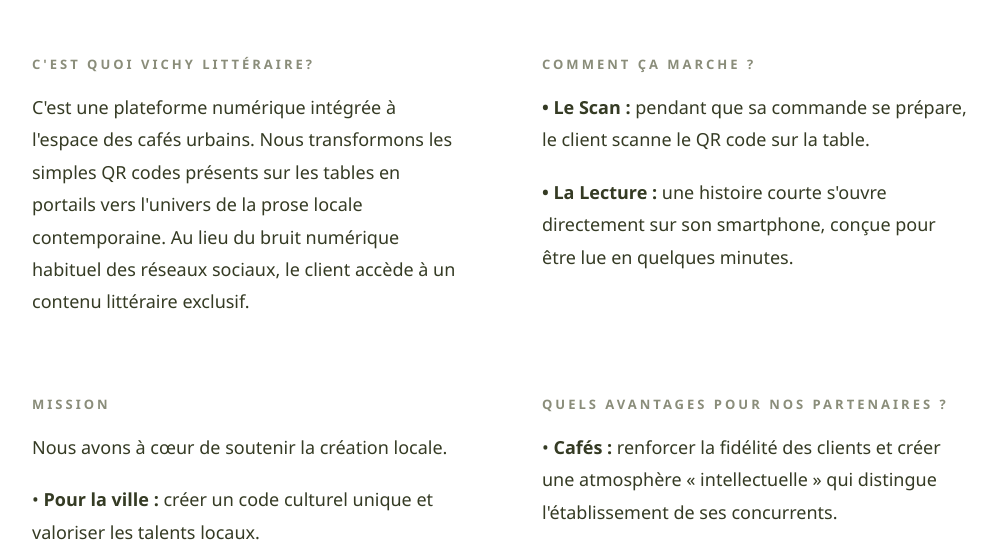
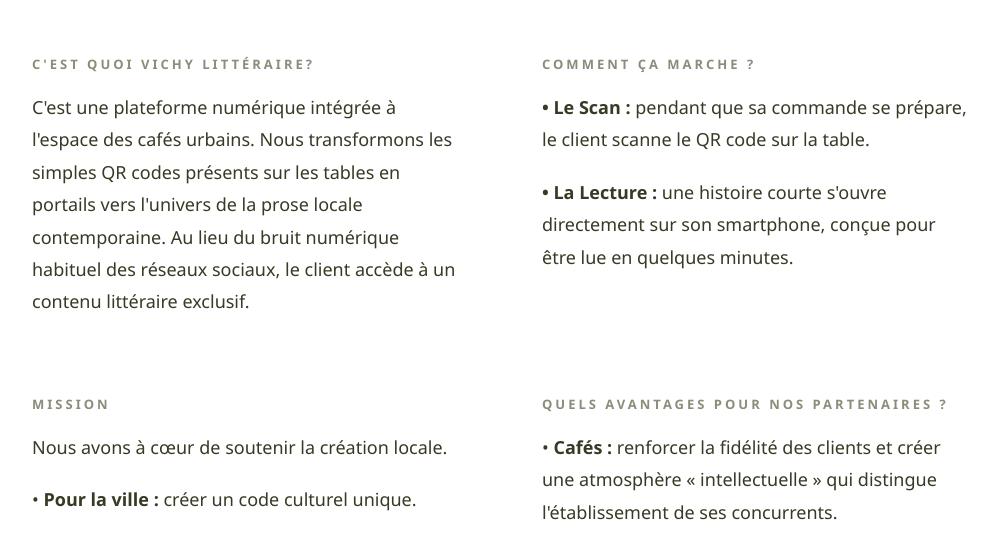
Before and after one commit to vichylitteraire/vl, a plain HTML site: page index.html in a window 1280 px wide. Shown: the part 227-770 px from the top of the page, without its empty margins (138-1135 px from the left). Drawn offline with Linux system fonts and the light colour scheme.

Commit message:
index.html

```diff
--- a/index.html
+++ b/index.html
@@ -33,7 +33,7 @@
             <h2 class="label-tag">Mission</h2>
             <div class="clipping-paper grid-overlay">
                 <p>Nous avons à cœur de soutenir la création locale.</p>
-                <p>• <strong>Pour la ville :</strong> créer un code culturel unique et valoriser les talents locaux.</p>
+                <p>• <strong>Pour la ville :</strong> créer un code culturel unique.</p>
                 <p>• <strong>Pour l'instant présent :</strong> transformer l'attente en une pause consciente et de qualité.</p>
             </div>
         </section>
```
